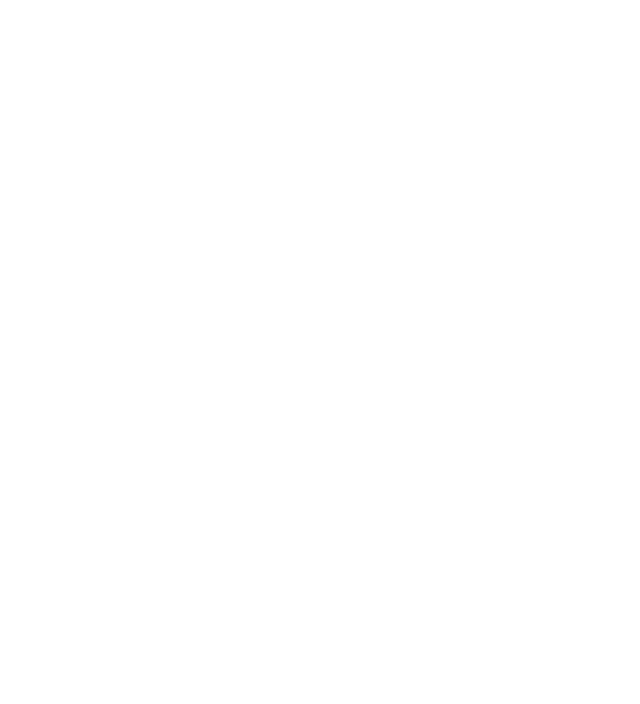
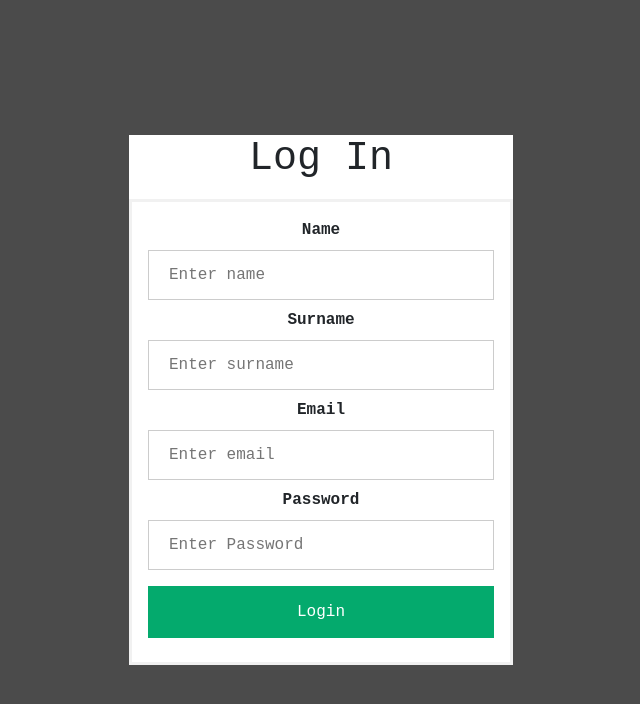
Before and after one commit to Z3alotik/grn_fe, an Angular app: page /login in a window 1280 px wide. Before the commit this address led to /. Shown: the top 704 px of the page, without its empty margins (319-959 px from the left). Built offline with nearby package versions, Linux system fonts and the light colour scheme.

Commit message:
Designed basic login page.

```diff
--- a/src/app/features/login-page/login-page.component.css
+++ b/src/app/features/login-page/login-page.component.css
@@ -0,0 +1,53 @@
+/* Bordered form */
+form {
+    border: 3px solid #f1f1f1;
+  }
+
+  /* Full-width inputs */
+  input[type=text], input[type=password] {
+    width: 100%;
+    padding: 12px 20px;
+    margin: 8px 0;
+    display: inline-block;
+    border: 1px solid #ccc;
+    box-sizing: border-box;
+  }
+
+  /* Set a style for all buttons */
+  button {
+    background-color: #04AA6D;
+    color: white;
+    padding: 14px 20px;
+    margin: 8px 0;
+    border: none;
+    cursor: pointer;
+    width: 100%;
+  }
+
+  /* Add a hover effect for buttons */
+  button:hover {
+    opacity: 0.8;
+  }
+
+  /* Extra style for the cancel button (red) */
+  .cancelbtn {
+    width: auto;
+    padding: 10px 18px;
+    background-color: #f44336;
+  }
+
+  /* Add padding to containers */
+  .container {
+    padding: 16px;
+  }
+
+  /* Change styles for span and cancel button on extra small screens */
+  @media screen and (max-width: 300px) {
+    span.psw {
+      display: block;
+      float: none;
+    }
+    .cancelbtn {
+      width: 100%;
+    }
+  }
--- a/src/app/features/login-page/login-page.component.html
+++ b/src/app/features/login-page/login-page.component.html
@@ -1 +1,25 @@
-<p>login-page works!</p>
+<head>
+
+</head>
+
+<body class="bodyLogin">
+            <app-card title="Log In" cardClass="myCard">
+                <form action="action_page.php" method="post">
+                    <div class="container">
+                      <label for="name"><b>Name</b></label>
+                      <input type="text" placeholder="Enter name" name="name" required>
+
+                      <label for="surname"><b>Surname</b></label>
+                      <input type="text" placeholder="Enter surname" name="surname" required>
+
+                      <label for="email"><b>Email</b></label>
+                      <input type="text" placeholder="Enter email" name="email" required>
+
+                      <label for="psw"><b>Password</b></label>
+                      <input type="password" placeholder="Enter Password" name="psw" required>
+
+                      <button type="submit">Login</button>
+                    </div>
+                  </form>
+            </app-card>
+</body>
--- a/src/app/features/main-page/main-page.component.css
+++ b/src/app/features/main-page/main-page.component.css
@@ -37,25 +37,6 @@
   color: white;
 }
 
-body{
-  background:#4b4b4b;
-  font-family: 'Inconsolata', monospace;
-  font-weight:bold;
-  color:gray;
-  text-align:center;
-  -webkit-font-smoothing: antialiased;
-  height: 100%;
-}
-
-.main_page_container{
-  width: 90%;
-  display: inline-block;
-}
-
-.main_page_section{
-  margin: 5%;
-}
-
 .box-wrap{
   display:flex;
   align-items:center;
--- a/src/app/features/main-page/main-page.component.html
+++ b/src/app/features/main-page/main-page.component.html
@@ -3,8 +3,7 @@
   <script src="https://kit.fontawesome.com/9ce6b11ca0.js" crossorigin="anonymous"></script>
 </head>
 
-  <body>
-    <div class="main_page_container">
+  <body class="bodyMain">
         <section class="main_page_section" id="home">
             <h1>HOME</h1>
             <span>
@@ -122,7 +121,6 @@
                 Donec iaculis gravida nulla.
             </app-card>
         </section>
-  </div>
 </body>
 
 <div class="navbar">
@@ -148,7 +146,7 @@
     </a>
         </div>
         <div class="box">
-    <a href="#">
+    <a href="login">
         <i class="fa-solid fa-right-to-bracket fa-xl"></i>
     </a>
         </div>
--- a/src/app/resuable/card/card.component.html
+++ b/src/app/resuable/card/card.component.html
@@ -1,6 +1,6 @@
-<div class="card">
+<div [ngClass]="cardClass ? cardClass : 'card'">
     <div class="card-body">
-      <h5 class="card-title">{{ title }}</h5>
+      <h1 class="card-title">{{ title }}</h1>
       <p class="card-text">{{ text }}</p>
       <ng-content></ng-content>
     </div>
--- a/src/app/resuable/card/card.component.ts
+++ b/src/app/resuable/card/card.component.ts
@@ -8,9 +8,11 @@
 export class CardComponent {
   @Input() title: string;
   @Input() text: string;
+  @Input() cardClass: string;
 
   constructor() {
     this.text = '';
     this.title = '';
+    this.cardClass = '';
   }
 }
--- a/src/styles.css
+++ b/src/styles.css
@@ -1 +1,32 @@
 /* You can add global styles to this file, and also import other style files */
+.main_page_container{
+    width: 90%;
+    display: block;
+  }
+
+  .main_page_section{
+    margin: 5%;
+  }
+
+  body{
+    background:#4b4b4b;
+    font-family: 'Inconsolata', monospace;
+    text-align:center;
+    -webkit-font-smoothing: antialiased;
+    height: 100%;
+  }
+
+  .bodyLogin{
+    background:#4b4b4b;
+    text-align:center;
+    height: 100vh;
+    display: flex;
+    flex-direction: column;
+    justify-content: center;
+  }
+
+  .myCard{
+    background-color: white;
+    width: 30%;
+    display: inline-flex;
+  }
```
Also changed, not shown: src/app/app-routing.module.ts (+9 -1 lines).
